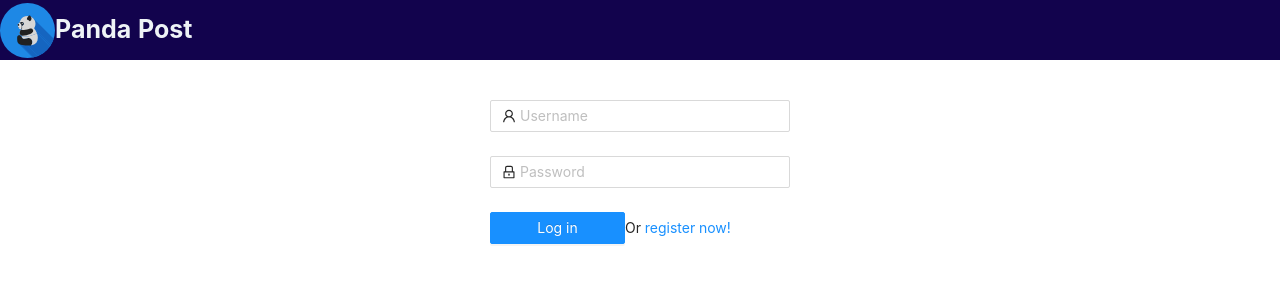
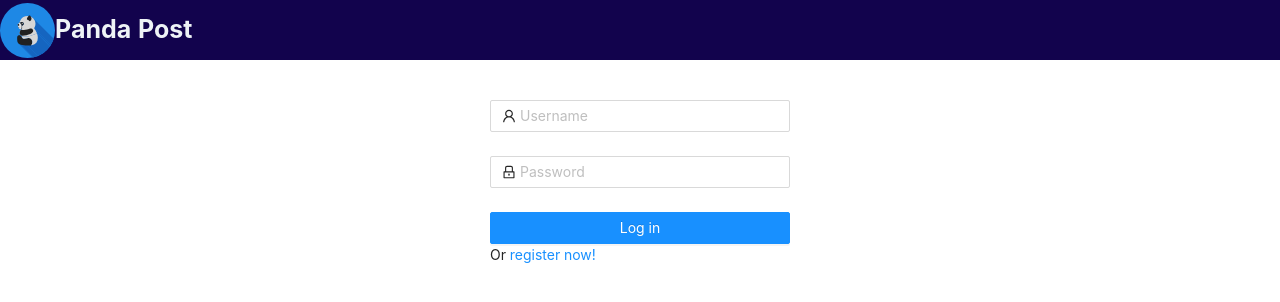
Before and after one commit to ZiyanLi01/Around, a React (Create React App) app in the folder around-web/: page / in a window 1280 px wide. Shown: the top 302 px of the page. Built offline with nearby package versions, Linux system fonts and the light colour scheme.

Commit message:
add backend directory

```diff
--- a/around-web/src/components/PhotoGallery.js
+++ b/around-web/src/components/PhotoGallery.js
@@ -25,7 +25,7 @@ const wrapperStyle = {
   display: "block",
   minHeight: "1px",
   width: "100%",
-  border: "1px solid #ddd",
+  border: "2px solid #ddd",
   overflow: "auto",
 };
 
--- a/around-web/src/styles/Home.css
+++ b/around-web/src/styles/Home.css
@@ -1,4 +1,4 @@
 .home {
-    width: 1100px;
+    width: 750px;
     margin: 0 auto;
    }
--- a/around-web/src/styles/Login.css
+++ b/around-web/src/styles/Login.css
@@ -1,11 +1,9 @@
 
 .login-form {
-    max-width: 300px;
-    width: 45%;
-    margin: 0 auto;
-  }
+  width: 300px;
+  margin: 0 auto;
+}
 
-  .login-form-button {
-    max-width: 300px;
-    width: 45%;
-  }
+.login-form-button {
+  width: 300px;
+}
--- a/around-web/src/styles/SearchBar.css
+++ b/around-web/src/styles/SearchBar.css
@@ -4,7 +4,7 @@
  }
 
  .search-type-group {
-    margin-top: 10px;
+    margin-top: 6px;
  }
 
  .error-msg {
```
Also changed, not shown: 1 other file (tests, documents, lock files or other folders).
